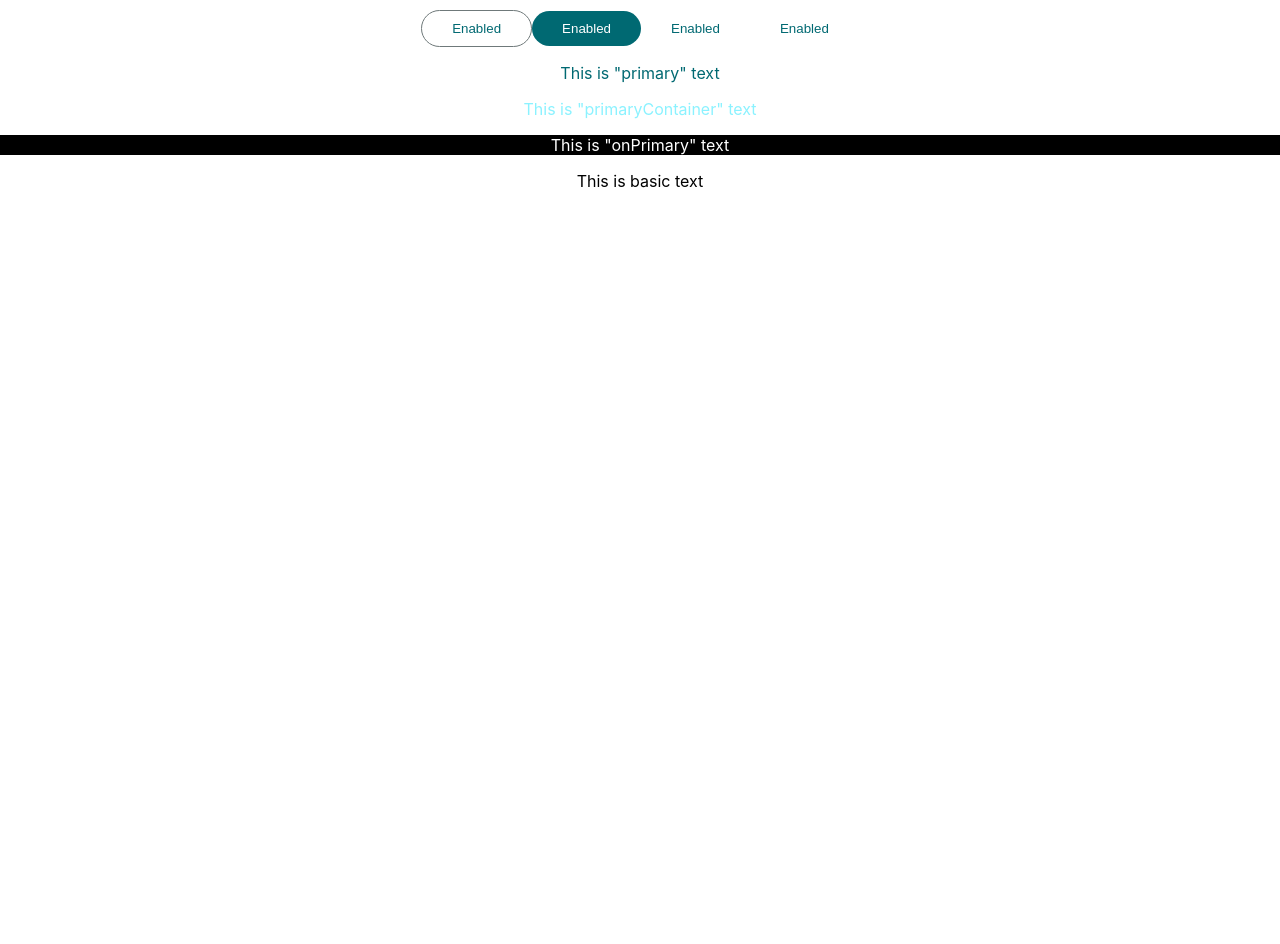
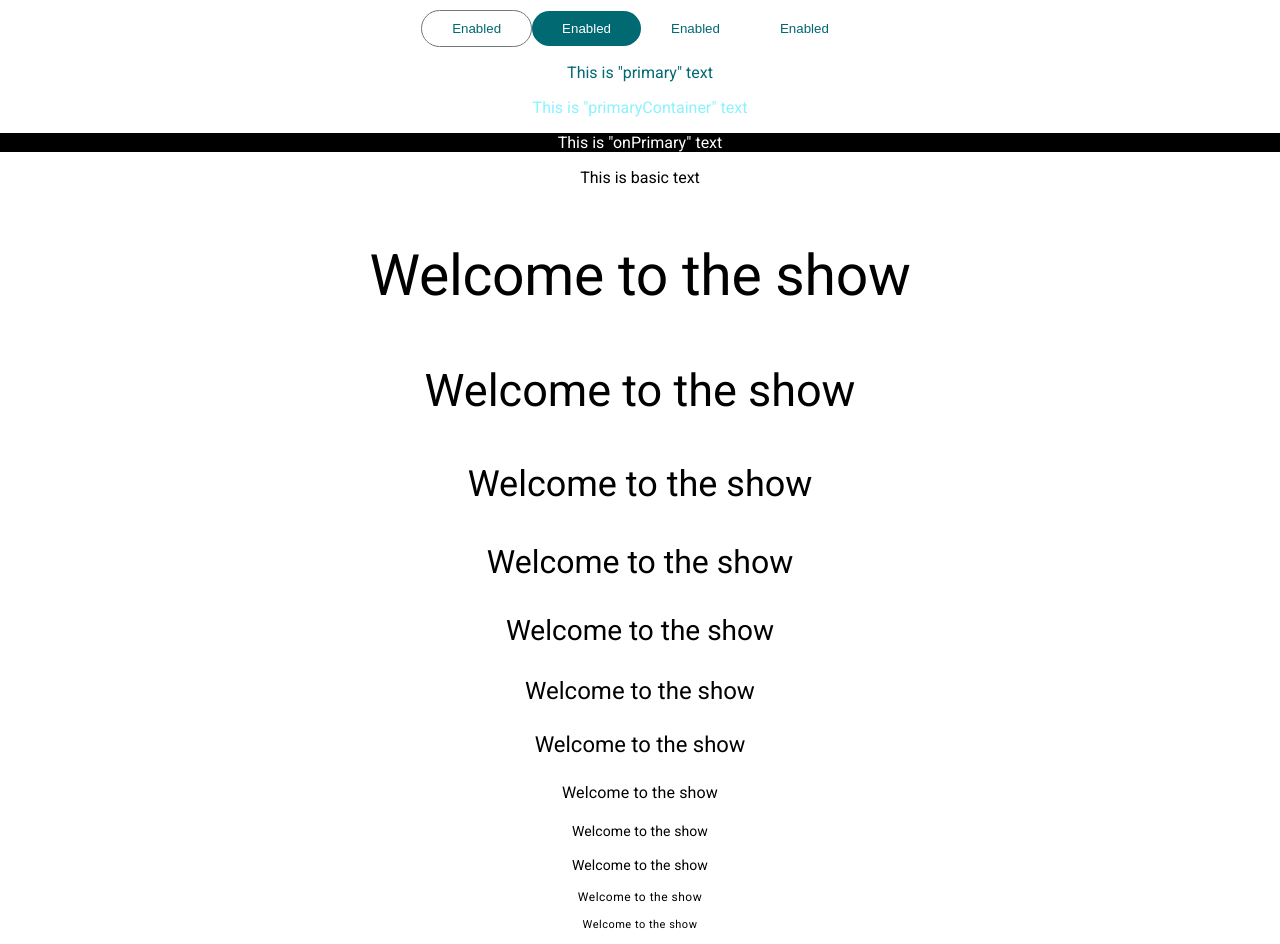
Before and after one commit to OlyaLev/LearningReact, a React (Create React App) app: page / in a window 1280 px wide. Shown: the part 60-1004 px from the top of the page. Before the commit the page ends 800 px from the top, so only its background shows below. Built offline with nearby package versions, Linux system fonts and the light colour scheme.

Commit message:
feat: add prop variant

```diff
--- a/src/App.js
+++ b/src/App.js
@@ -19,6 +19,18 @@ function App() {
         <Typography color="onPrimary">This is "onPrimary" text</Typography>
       </div>
       <Typography color>This is basic text</Typography>
+      <Typography variant="displayLarge">Welcome to the show</Typography>
+      <Typography variant="displayMedium">Welcome to the show</Typography>
+      <Typography variant="displaySmall">Welcome to the show</Typography>
+      <Typography variant="headlineLarge">Welcome to the show</Typography>
+      <Typography variant="headlineMedium">Welcome to the show</Typography>
+      <Typography variant="headlineSmall">Welcome to the show</Typography>
+      <Typography variant="titleLarge">Welcome to the show</Typography>
+      <Typography variant="titleMedium">Welcome to the show</Typography>
+      <Typography variant="titleSmall">Welcome to the show</Typography>
+      <Typography variant="labelLarge">Welcome to the show</Typography>
+      <Typography variant="labelMedium">Welcome to the show</Typography>
+      <Typography variant="labelSmall">Welcome to the show</Typography>
     </div>
   );
 }
--- a/src/Typography/Typography.js
+++ b/src/Typography/Typography.js
@@ -31,12 +31,27 @@ const colors = {
   outlineVariant: styles.outlineVariant,
   scrim: styles.scrim,
 };
+const variants = {
+  displayLarge: styles.displayLarge,
+  displayMedium: styles.displayMedium,
+  displaySmall: styles.displaySmall,
+  headlineLarge: styles.headlineLarge,
+  headlineMedium: styles.headlineMedium,
+  headlineSmall: styles.headlineSmall,
+  labelLarge: styles.labelLarge,
+  labelMedium: styles.labelMedium,
+  labelSmall: styles.labelSmall,
+  titleLarge: styles.titleLarge,
+  titleMedium: styles.titleMedium,
+  titleSmall: styles.titleSmall,
+};
 export const Typography = (props) => {
-  const { children, color } = props;
+  const { children, color, variant } = props;
   const colorStyle = colors[color];
+  const variantStyle = variants[variant];
   return (
     <div>
-      <p className={colorStyle}>{children}</p>
+      <p className={styles.typographyFont + ' ' + colorStyle + ' ' + variantStyle}>{children}</p>
     </div>
   );
 };
--- a/src/Typography/Typography.module.css
+++ b/src/Typography/Typography.module.css
@@ -121,3 +121,87 @@
 .scrim {
   color: var(--md-sys-color-scrim-light);
 }
+
+.displayLarge {
+  font-weight: var(--md-sys-typescale-display-large-font-weight);
+  font-size: var(--md-sys-typescale-display-large-font-size);
+  line-height: var(--md-sys-typescale-display-large-line-height);
+  letter-spacing: var(--md-sys-typescale-display-large-letter-spacing);
+}
+
+.displayMedium {
+  font-weight: var(--md-sys-typescale-display-medium-font-weight);
+  font-size: var(--md-sys-typescale-display-medium-font-size);
+  line-height: var(--md-sys-typescale-display-medium-line-height);
+  letter-spacing: var(--md-sys-typescale-display-medium-letter-spacing);
+}
+
+.displaySmall {
+  font-weight: var(--md-sys-typescale-display-small-font-weight);
+  font-size: var(--md-sys-typescale-display-small-font-size);
+  line-height: var(--md-sys-typescale-display-small-line-height);
+  letter-spacing: var(--md-sys-typescale-display-small-letter-spacing);
+}
+
+.headlineLarge {
+  font-weight: var(--md-sys-typescale-headline-large-font-weight);
+  font-size: var(--md-sys-typescale-headline-large-font-size);
+  line-height: var(--md-sys-typescale-headline-large-line-height);
+  letter-spacing: var(--md-sys-typescale-headline-large-letter-spacing);
+}
+
+.headlineMedium {
+  font-weight: var(--md-sys-typescale-headline-medium-font-weight);
+  font-size: var(--md-sys-typescale-headline-medium-font-size);
+  line-height: var(--md-sys-typescale-headlinemedium-line-height);
+  letter-spacing: var(--md-sys-typescale-headline-medium-letter-spacing);
+}
+
+.headlineSmall {
+  font-weight: var(--md-sys-typescale-headline-small-font-weight);
+  font-size: var(--md-sys-typescale-headline-small-font-size);
+  line-height: var(--md-sys-typescale-headline-small-line-height);
+  letter-spacing: var(--md-sys-typescale-headline-small-letter-spacing);
+}
+
+.labelLarge {
+  font-weight: var(--md-sys-typescale-label-large-font-weight);
+  font-size: var(--md-sys-typescale-label-large-font-size);
+  line-height: var(--md-sys-typescale-label-large-line-height);
+  letter-spacing: var(--md-sys-typescale-label-large-letter-spacing);
+}
+
+.labelMedium {
+  font-weight: var(--md-sys-typescale-label-medium-font-weight);
+  font-size: var(--md-sys-typescale-label-medium-font-size);
+  line-height: var(--md-sys-typescale-label-medium-line-height);
+  letter-spacing: var(--md-sys-typescale-label-medium-letter-spacing);
+}
+
+.labelSmall {
+  font-weight: var(--md-sys-typescale-label-small-font-weight);
+  font-size: var(--md-sys-typescale-label-small-font-size);
+  line-height: var(--md-sys-typescale-label-small-line-height);
+  letter-spacing: var(--md-sys-typescale-label-small-letter-spacing);
+}
+
+.titleLarge {
+  font-weight: var(--md-sys-typescale-title-large-font-weight);
+  font-size: var(--md-sys-typescale-title-large-font-size);
+  line-height: var(--md-sys-typescale-title-large-line-height);
+  letter-spacing: var(--md-sys-typescale-title-large-letter-spacing);
+}
+
+.titleMedium {
+  font-weight: var(--md-sys-typescale-title-medium-font-weight);
+  font-size: var(--md-sys-typescale-title-medium-font-size);
+  line-height: var(--md-sys-typescale-title-medium-line-height);
+  letter-spacing: var(--md-sys-typescale-title-medium-letter-spacing);
+}
+
+.titleSmall {
+  font-weight: var(--md-sys-typescale-title-small-font-weight);
+  font-size: var(--md-sys-typescale-title-small-font-size);
+  line-height: var(--md-sys-typescale-title-small-line-height);
+  letter-spacing: var(--md-sys-typescale-title-small-letter-spacing);
+}
```
